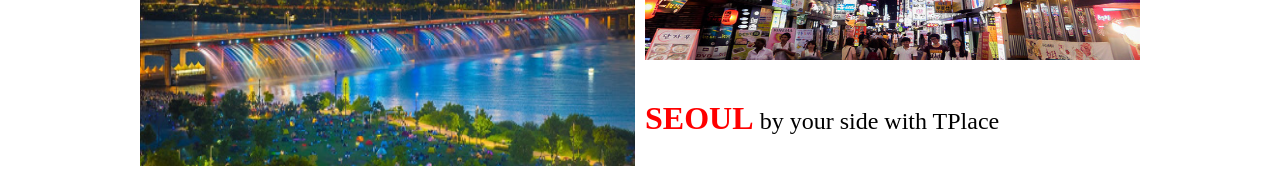
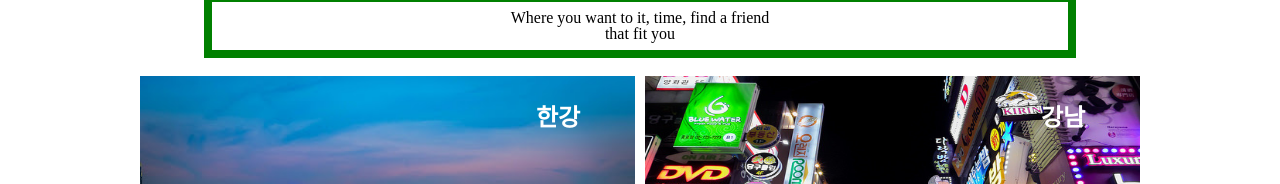
Before and after one commit to ssearobber/TPlace_client, a React (Create React App) app: page / in a window 1280 px wide. Shown: the part 768-952 px from the top of the page. Built offline with nearby package versions, Linux system fonts and the light colour scheme.

Commit message:
로딩 및 ui

```diff
--- a/src/page/Home/HomePresenter.jsx
+++ b/src/page/Home/HomePresenter.jsx
@@ -8,10 +8,14 @@ import Hangang from '../../image/Hangang.jpg';
 import Gangnam from '../../image/Gangnam.jpeg';
 
 const Container = styled.div`
+  width: 100%;
+  margin: 80px 0;
+  display: flex;
+  flex-direction: column;
+  ${mediaQuery(2)} {
     display: grid;
     grid-template-columns: repeat(4, 1fr);
     grid-template-rows: repeat(9, 1fr);
-  ${mediaQuery(2)} {
     width: 1000px;
     height: 800px;
     margin: 80px auto;
@@ -19,9 +23,7 @@ const Container = styled.div`
   }
 `;
 
-const Item1 = styled.div`
-  grid-column: 1 / 3;
-  grid-row: 1 / 5;
+const HomeItem = styled.div`
   position: relative;
   cursor: pointer;
   > img {
@@ -38,43 +40,37 @@ const Item1 = styled.div`
     font-weight: 900;
   }
 `;
-const Item2 = styled.div`
+
+const Item1 = styled(HomeItem)`
+  height: 300px;
+  ${mediaQuery(2)} {
+    grid-column: 1 / 3;
+    grid-row: 1 / 5;
+  }
+`;
+const Item2 = styled(HomeItem)`
+  height: 300px;
+  ${mediaQuery(2)} {
     grid-column: 3 / 5;
     grid-row: 1 / 3;
-  position: relative;
-  cursor: pointer;
-  > img {
-    width: 100%;
-    height: 100%;
-  }
-  > p {
-    position: absolute;
-    left: 80%;
-    top: 10%;
-    color: black;
-    font-size: 24px;
-    font-weight: 900;
   }
 `;
-const Item3 = styled.div`
+const Item3 = styled(HomeItem)`
+  height: 300px;
+  ${mediaQuery(2)} {
     grid-column: 3 / 5;
     grid-row: 3 / 5;
-  position: relative;
-  cursor: pointer;
-  > img {
-    width: 100%;
-    height: 100%;
-  }
-  > p {
-    position: absolute;
-    left: 80%;
-    top: 10%;
-    color: white;
-    font-size: 24px;
-    font-weight: 900;
   }
 `;
 const Item4 = styled.div`
+  border: 8px solid green;
+  margin: 8px 64px;
+  padding: 8px;
+  > p {
+    text-align: center;
+  }
+
+  ${mediaQuery(2)} {
     grid-column: 1 / 5;
     grid-row: 5 / 6;
     border: 8px solid green;
@@ -83,44 +79,35 @@ const Item4 = styled.div`
     > p {
       text-align: center;
     }
+  }
 `;
-const Item5 = styled.div`
+const Item5 = styled(HomeItem)`
+  height: 300px;
+  ${mediaQuery(2)} {
     grid-column: 1 / 3;
     grid-row: 6 / 10;
-  position: relative;
-  cursor: pointer;
-  > img {
-    width: 100%;
-    height: 100%;
-  }
-  > p {
-    position: absolute;
-    left: 80%;
-    top: 10%;
-    color: white;
-    font-size: 24px;
-    font-weight: 900;
   }
 `;
-const Item6 = styled.div`
+const Item6 = styled(HomeItem)`
+  height: 300px;
+  ${mediaQuery(2)} {
     grid-column: 3 / 5;
     grid-row: 6 / 9;
-  position: relative;
-  cursor: pointer;
-  > img {
-    width: 100%;
-    height: 100%;
-  }
-  > p {
-    position: absolute;
-    left: 80%;
-    top: 10%;
-    color: white;
-    font-size: 24px;
-    font-weight: 900;
   }
 `;
 const Item7 = styled.div`
+  text-align: center;
+  > span {
+    &:first-child {
+      color: red;
+      font-size: 32px;
+      font-weight: 900;
+    }
+    &:last-child {
+      font-size: 24px;
+    }
+  }
+  ${mediaQuery(2)} {
     grid-column: 3 / 5;
     grid-row: 9 / 10;
     padding: 32px 0;
@@ -132,6 +119,7 @@ const Item7 = styled.div`
       }
       &:last-child {
         font-size: 24px;
+      }
     }
   }
 `;
--- a/src/page/Post/GetPostById/GetPostByIdContainer.jsx
+++ b/src/page/Post/GetPostById/GetPostByIdContainer.jsx
@@ -84,8 +84,8 @@ const GetPostByIdContainer = ({
     }
   };
 
-  if (error) return <></>;
-  if (loading) return <></>;
+  if (error) return <>error</>;
+  if (loading) return <>loading...</>;
 
   const post = data.getPostById.data;
 
--- a/src/page/Post/GetPosts/GetPostsContainer.jsx
+++ b/src/page/Post/GetPosts/GetPostsContainer.jsx
@@ -5,7 +5,7 @@ import { GET_POSTS } from './GetPostsQuery';
 import GetPostsPresenter from './GetPostsPresenter';
 
 const GetPostsContainer = ({ history, isLoggedIn }) => {
-  const { success: loading, error, data } = useQuery(GET_POSTS);
+  const { loading, error, data } = useQuery(GET_POSTS);
   let posts;
   if (loading) return <>loading...</>;
   if (error) return <>error</>;
```
Also changed, not shown: 1 other file (tests, documents, lock files or other folders). Lines whose indentation alone changed are shown as unchanged.
